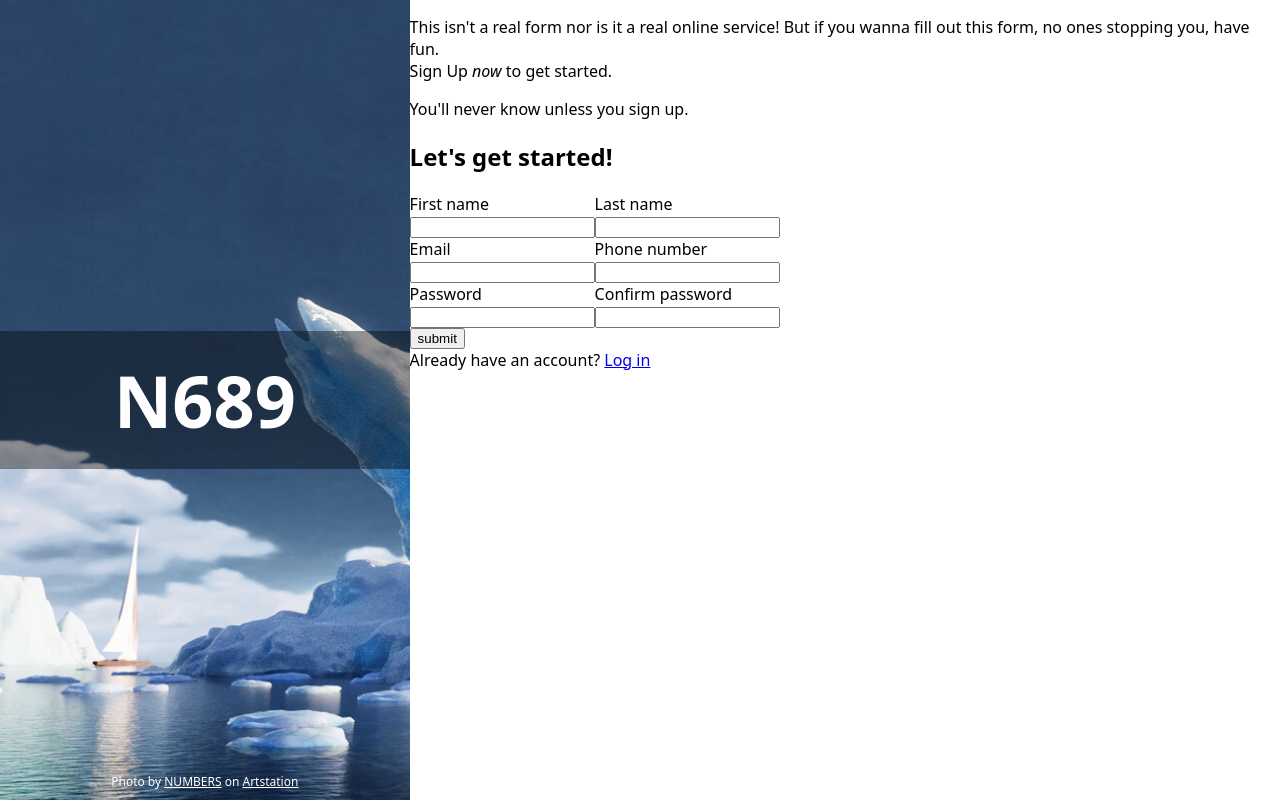
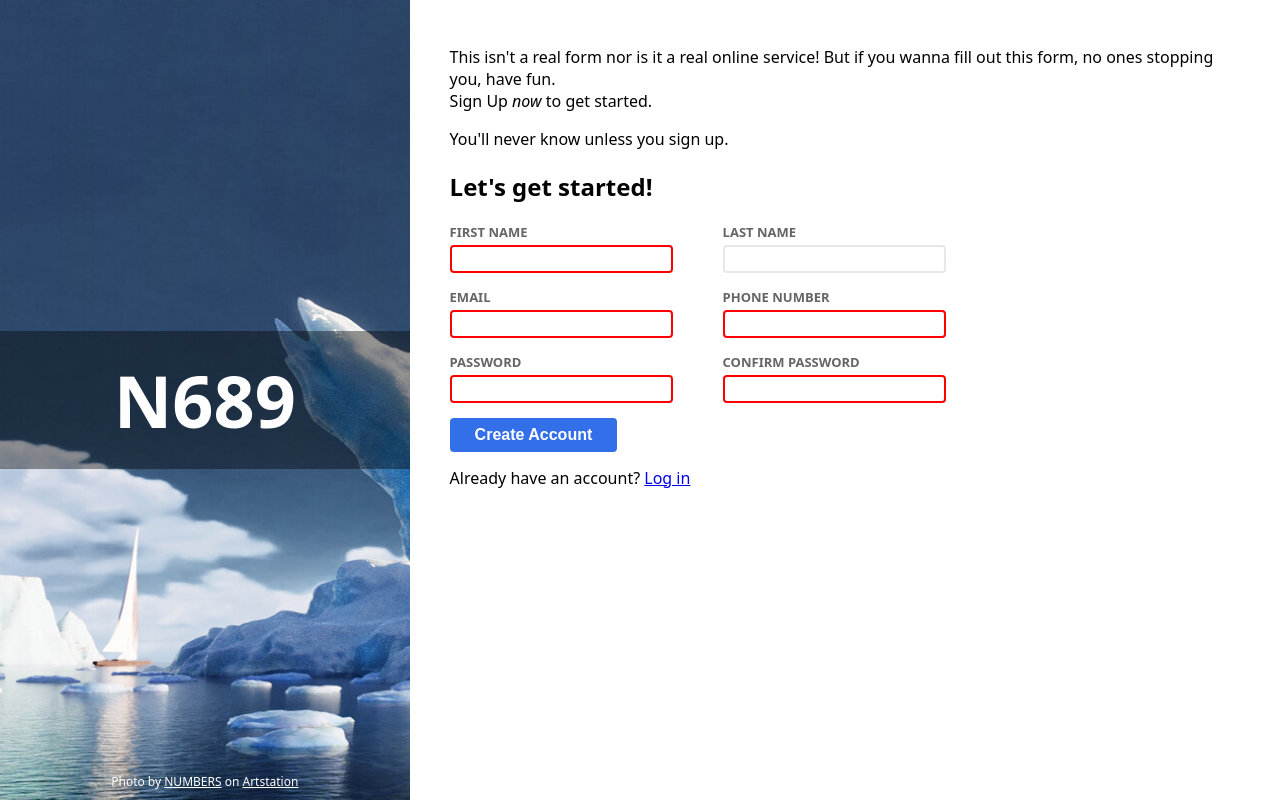
Before and after one commit to Numbers0689/forms, a plain HTML site: page index.html in a window 1280 px wide. Drawn offline with Linux system fonts and the light colour scheme.

Commit message:
Style form elementss

```diff
--- a/index.html
+++ b/index.html
@@ -53,7 +53,7 @@
                         </div>
                     </div>
                     <div>
-                        <input type="submit" value="submit">
+                        <button type="submit">Create Account</button>
                     </div>
                 </form>
                 <div>Already have an account? <a href="#">Log in</a></div>
--- a/styles.css
+++ b/styles.css
@@ -9,6 +9,11 @@ body {
 
 label {
     display: block;
+    text-transform: uppercase;
+    color: rgb(101, 101, 101);
+    font-size: 13px;
+    font-weight: 550;
+    margin-bottom: 4px;
 }
 
 form > div {
@@ -46,3 +51,40 @@ form > div {
     left: 25%;
     right: 25%;
 }
+
+section {
+    padding: 30px 40px;
+}
+
+input {
+    border: 2px solid #E5E7EB;
+    padding: 3px 6px;
+    font-size: 16px;
+    border-radius: 4px;
+}
+
+form > div {
+    margin-bottom: 15px;
+}
+
+form > div > div {
+    margin-right: 50px;
+}
+
+button {
+    padding: 8px 25px;
+    background-color: #326fe9;
+    color: white;
+    font-weight: 600;
+    font-size: 16px;
+    border: none;
+    border-radius: 4px;
+}
+
+input:focus {
+    border: 2px solid #326fe9;
+}
+
+input:invalid {
+    border-color: red;
+}
```
